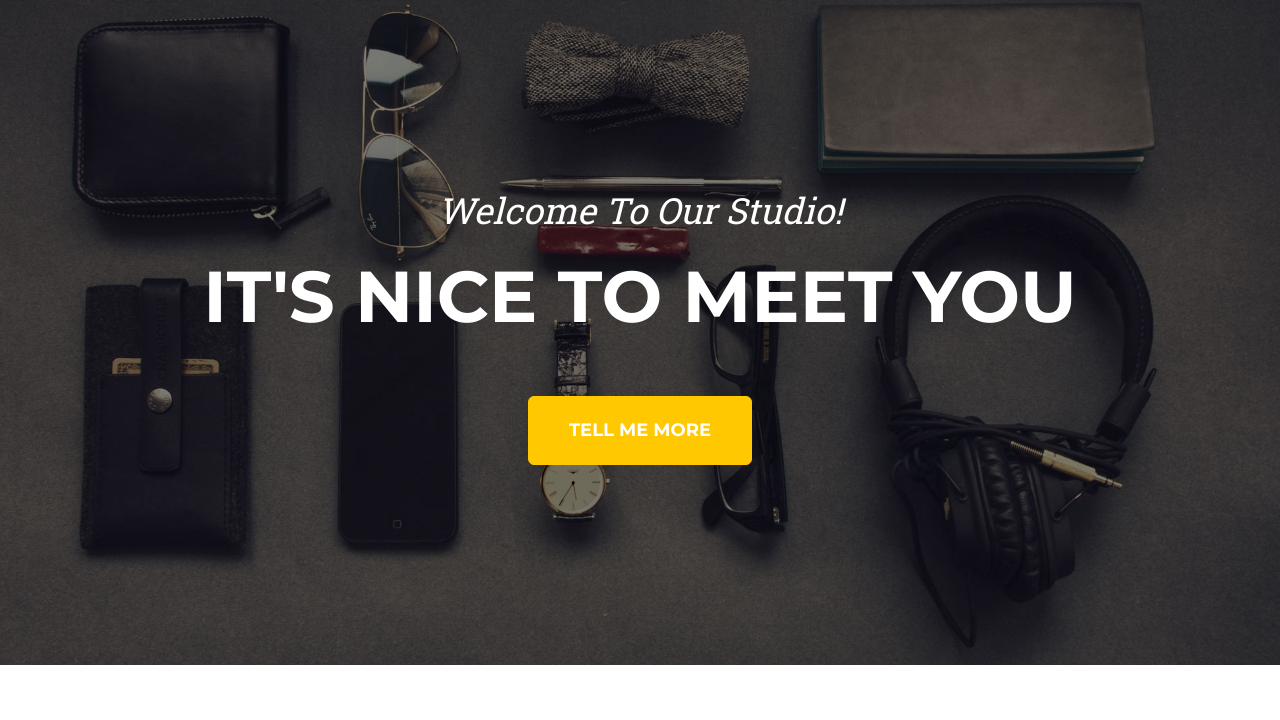
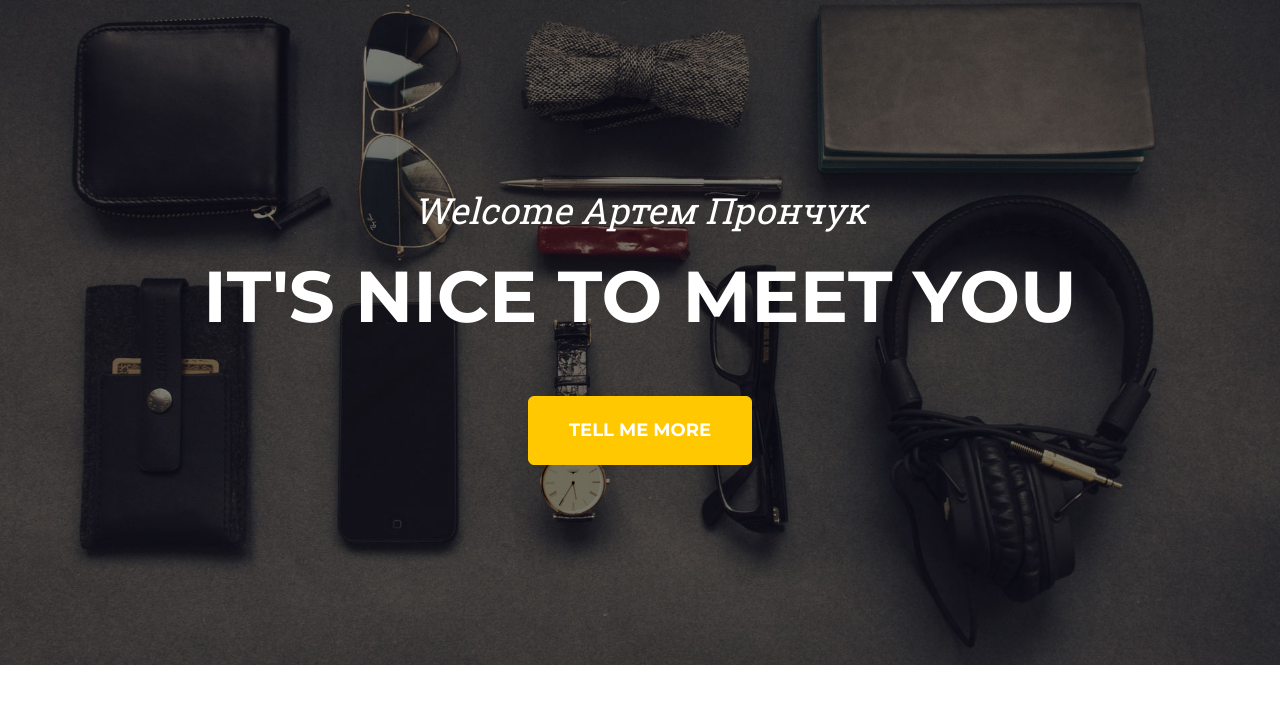
Before and after one commit to a-pronchuk/info, a plain HTML site: page index.html in a window 1280 px wide. Shown: the part 80-800 px from the top of the page. Drawn offline with nearby package versions, Linux system fonts and the light colour scheme.

Commit message:
Update index.html

```diff
--- a/index.html
+++ b/index.html
@@ -39,7 +39,7 @@
         <!-- Masthead-->
         <header class="masthead">
             <div class="container">
-                <div class="masthead-subheading">Welcome To Our Studio!</div>
+                <div class="masthead-subheading">Welcome Артем Прончук</div>
                 <div class="masthead-heading text-uppercase">It's Nice To Meet You</div>
                 <a class="btn btn-primary btn-xl text-uppercase" href="#services">Tell Me More</a>
             </div>
```
